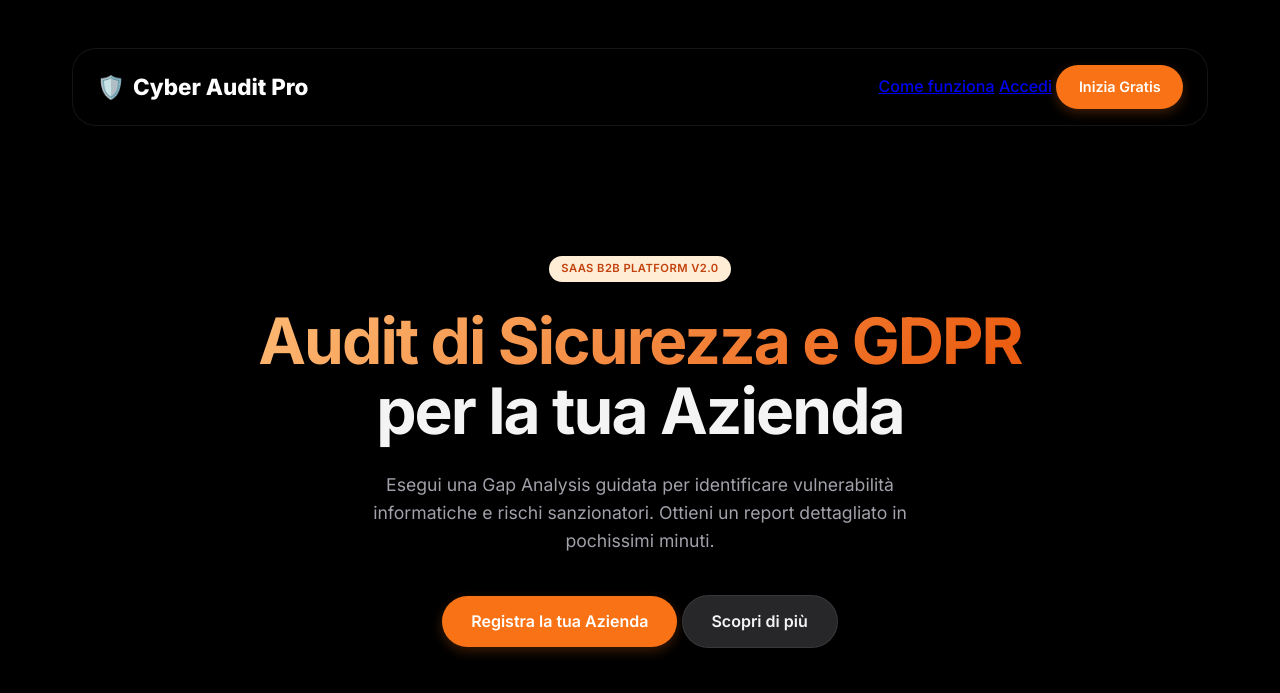
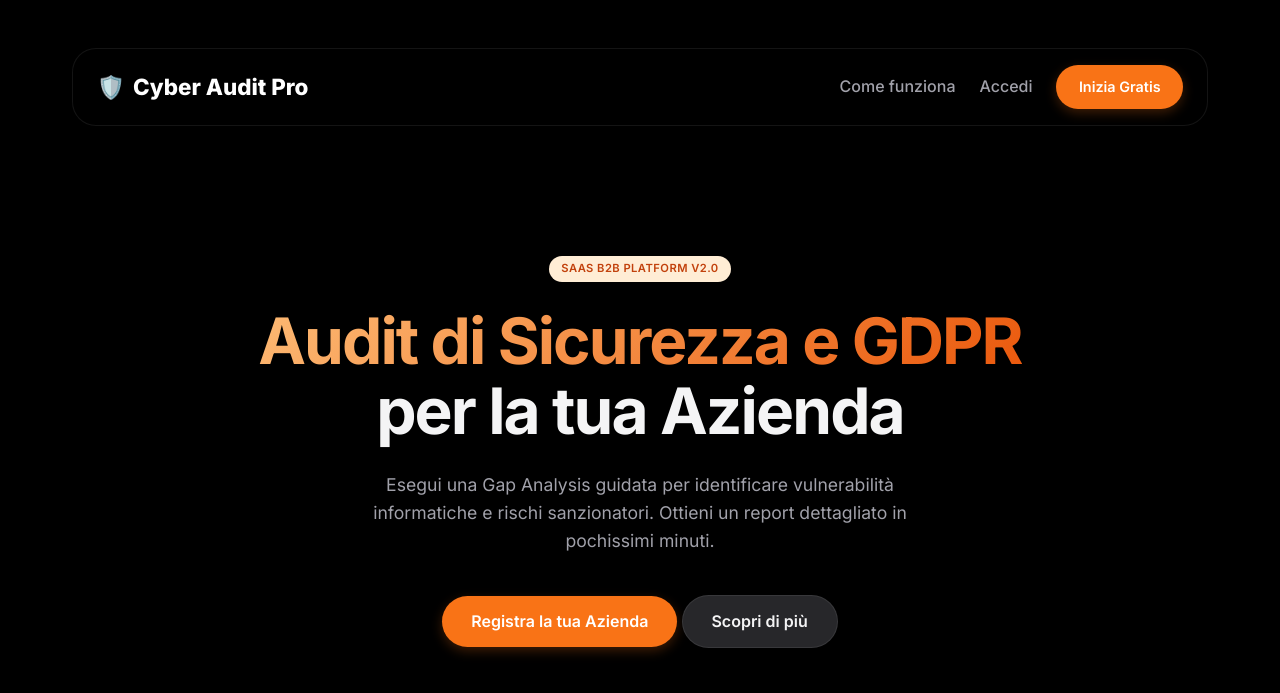
Before and after one commit to RobertoPastore/altroTestCova, a website: page public/index.html in a window 1280 px wide. Shown: the top 693 px of the page. Drawn offline with Linux system fonts and the light colour scheme.

Commit message:
UI Redesign: Aggiunti stili base e hover per i link testuali della navbar pubblica

```diff
--- a/public/style/style.css
+++ b/public/style/style.css
@@ -372,6 +372,9 @@ tr:hover { background: rgba(255,255,255,0.04); }
 }
 .public-nav .nav-brand { font-size: 1.4rem; font-weight: 800; color: white; text-decoration: none; display: flex; align-items: center; gap: 0.5rem; }
 .public-nav .nav-brand .brand-icon { color: var(--primary); }
+.nav-links { display: flex; align-items: center; gap: 1.5rem; }
+.nav-links a:not(.btn) { color: var(--text-secondary); text-decoration: none; transition: color var(--transition); font-weight: 500; }
+.nav-links a:not(.btn):hover { color: white; }
 
 /* ---- Responsive ---- */
 @media (max-width: 900px) {
```
